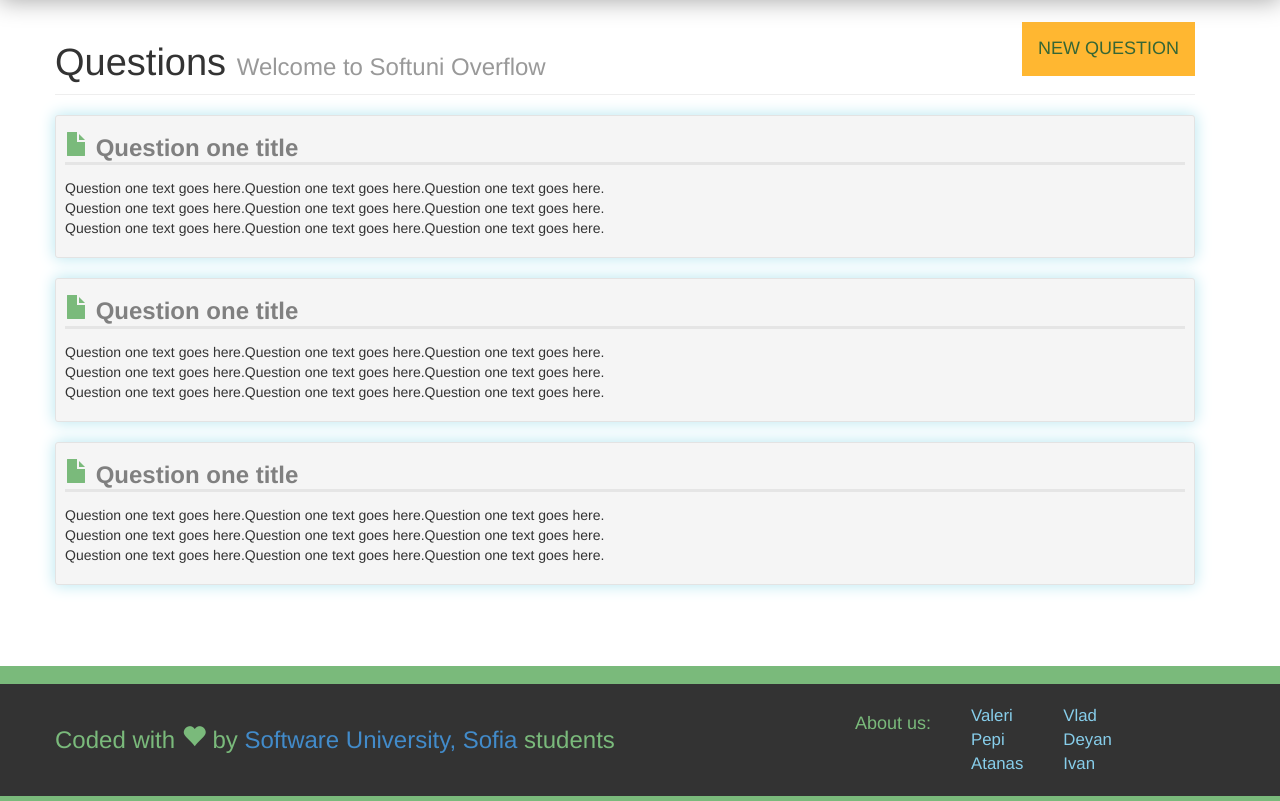
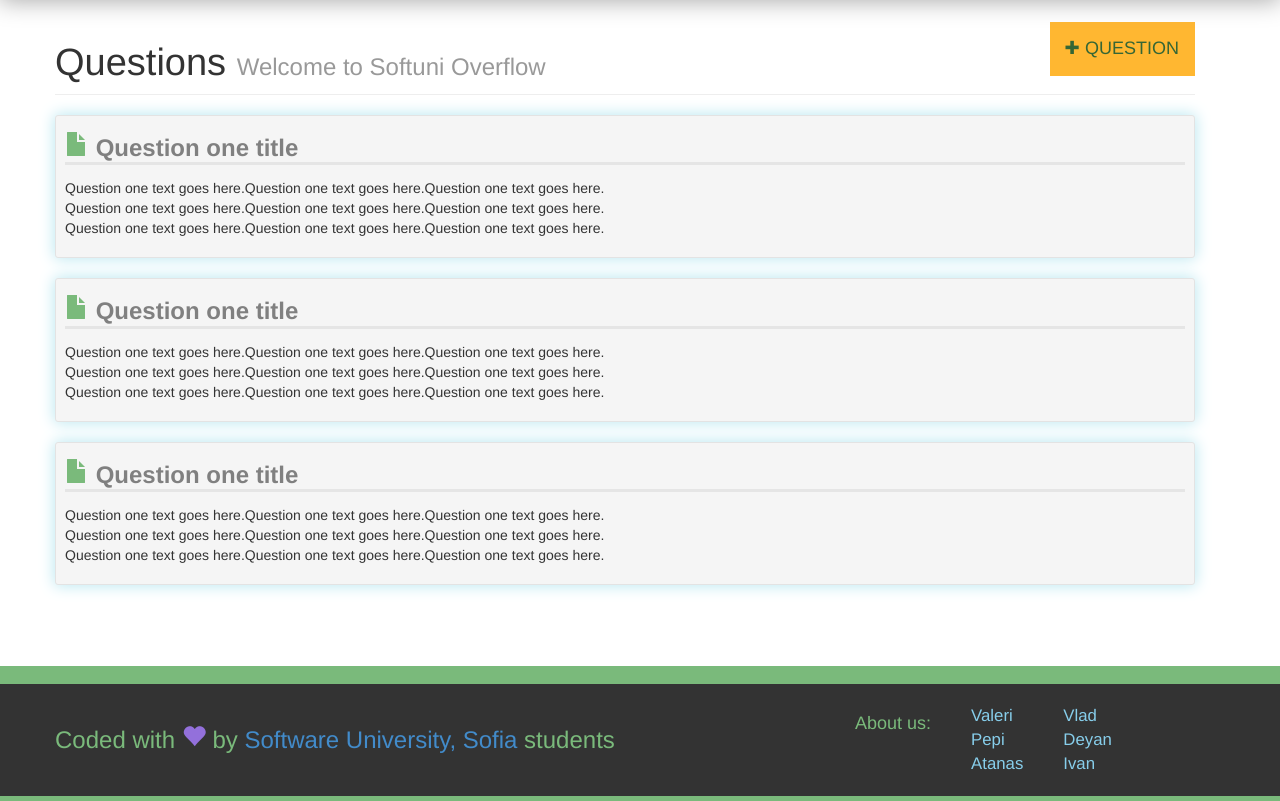
Before and after one commit to GleadrTeam/GleadrProject, a PHP site: page / in a window 1280 px wide. Shown: the part 58-859 px from the top of the page. Run offline with PHP 8.4, Linux system fonts and the light colour scheme.

Commit message:
Front End Cosmetic improvements.

```diff
--- a/content.php
+++ b/content.php
@@ -42,7 +42,8 @@
             <div class="page-header clearfix">
                 <h1 class="pull-left">Questions <small>Welcome to Softuni Overflow</small></h1>
 <!--                button 'NEW QUESTION'-->
-                <a href="#" class="btn btn-large btn-default pull-right" id="btn-newQ" >NEW QUESTION</a>
+                <a href="#" class="btn btn-large btn-default pull-right" id="btn-newQ" >
+                    <span class="glyphicon glyphicon-plus"></span> QUESTION</a>
             </div>
         </div>
         <!--        Info message for not logged in: -->
--- a/includes/css/styles.css
+++ b/includes/css/styles.css
@@ -48,7 +48,12 @@ Notes:	 Hand coded for Udemy.com
         -webkit-font-smoothing: antialiased;
         text-randering: optimizelegibility;
     }
-
+    #btn-newQ span {
+        font-size: 0.8em;
+    }
+    .glyphicon-heart {
+        color: mediumpurple;
+    }
 
 /* --------------------------------------е
    Navbar
```
